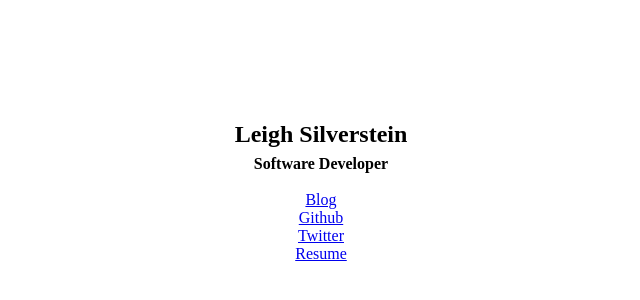
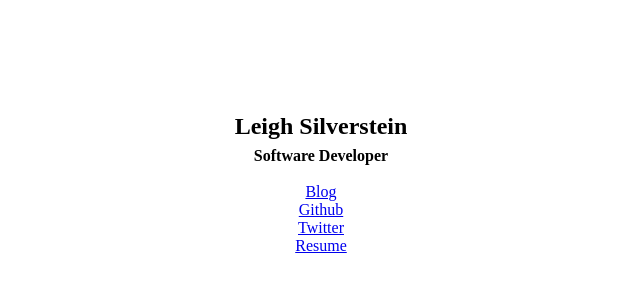
Before and after one commit to l2silver/l2silver.github.io, a plain HTML site: page index.html in a window 1280 px wide. Shown: the part 216-516 px from the top of the page, without its empty margins (319-959 px from the left). Drawn offline with Linux system fonts and the light colour scheme.

Commit message:
fix margin issue

```diff
--- a/index.html
+++ b/index.html
@@ -12,7 +12,7 @@
 
   </head>
 
-  <body id="page-top">
+  <body style="margin: 0;">
 
     <!-- Navigation -->
     <header>
```
